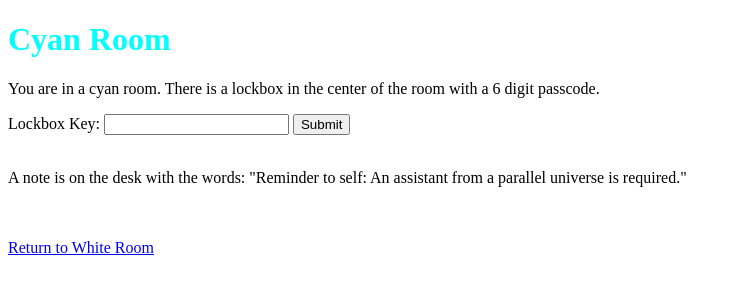
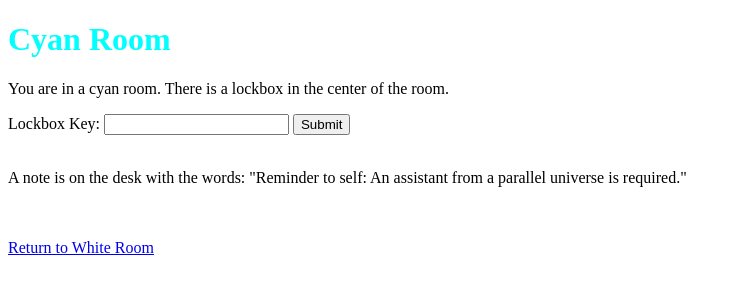
Before and after one commit to cypai/pandemic-escape, a FastAPI app: template templates/room4.html in a window 1280 px wide. Shown: the top 300 px of the page, without its empty margins (0-741 px from the left). Run offline with FastAPI, Linux system fonts and the light colour scheme; the template is opened without the code that fills it, so the values that code supplies are empty.

Commit message:
Switch cyan passcode

```diff
--- a/app/main.py
+++ b/app/main.py
@@ -287,7 +287,7 @@ def next_room4_state(registry: Registry):
     else:
         room4_amount[registry.team] = 0
     if room4_amount[registry.team] >= 10:
-        code = "Passcode: 167324"
+        code = "Passcode: pannenkoek"
     else:
         code = random.choice(string.ascii_uppercase[:10]) + str(random.randint(1, 10))
     room4_code[registry.team] = code
@@ -354,13 +354,13 @@ async def room4_lockbox(
         key: str,
         registry: Registry = Depends(require_registry)):
 
-    if key == "167324":
-        return RedirectResponse(url="/room4/answer167324")
+    if key == "pannenkoek":
+        return RedirectResponse(url="/room4/pannenkoek")
     else:
         return RedirectResponse(url="/room4?lockbox_failed=true")
 
 
-@app.get("/room4/answer167324")
+@app.get("/room4/pannenkoek")
 async def room4_answer(
         request: Request,
         registry: Registry = Depends(require_registry)):
--- a/templates/room4.html
+++ b/templates/room4.html
@@ -13,7 +13,7 @@
     </head>
     <body>
         <h1 style="color:cyan">Cyan Room</h1>
-        <p>You are in a cyan room. There is a lockbox in the center of the room with a 6 digit passcode.</p>
+        <p>You are in a cyan room. There is a lockbox in the center of the room.</p>
         <form action="/room4/lockbox">
             <label for="lockbox">Lockbox Key:</label>
             <input type="text" id="lockbox" name="key"/>
```
